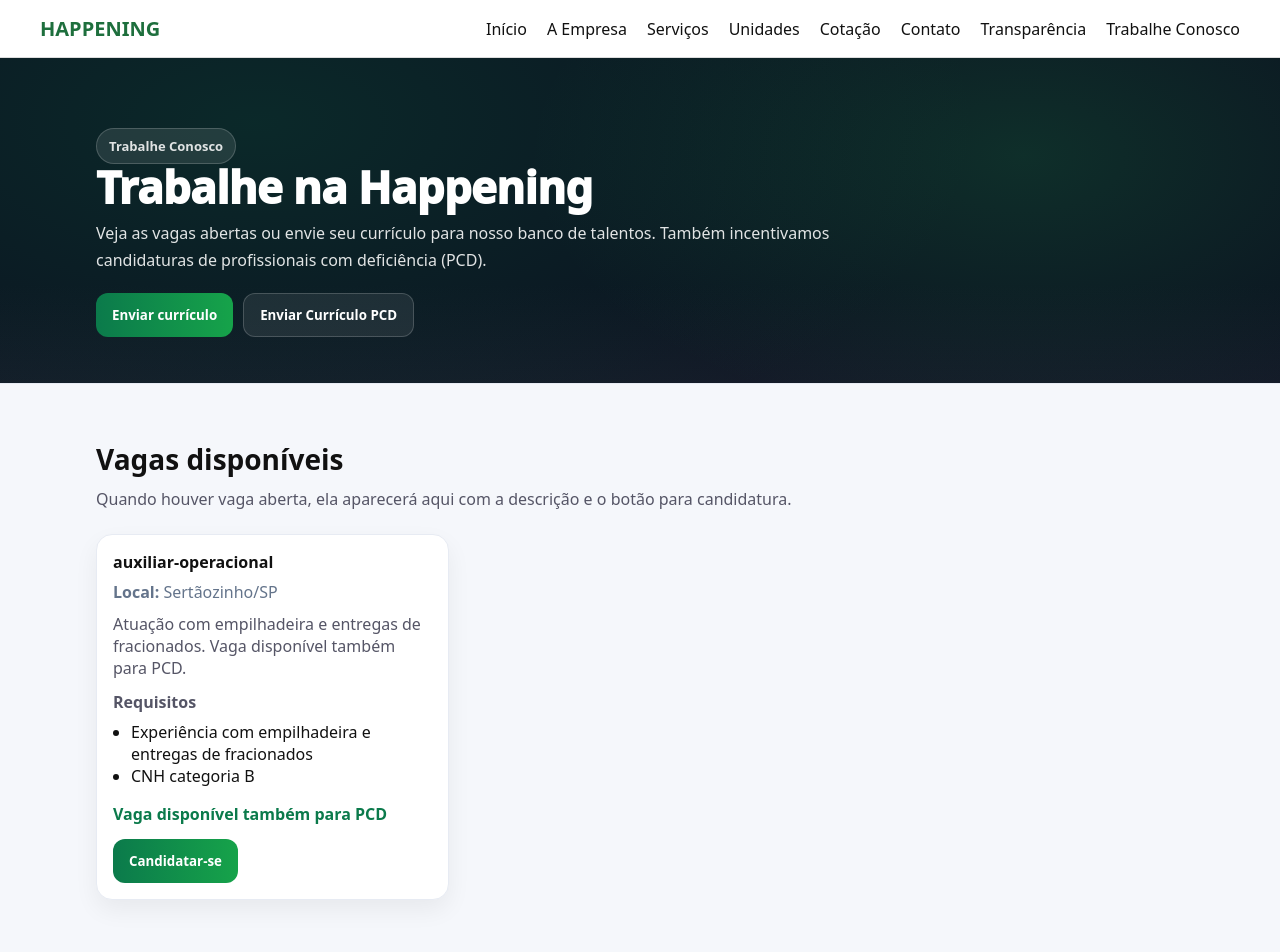
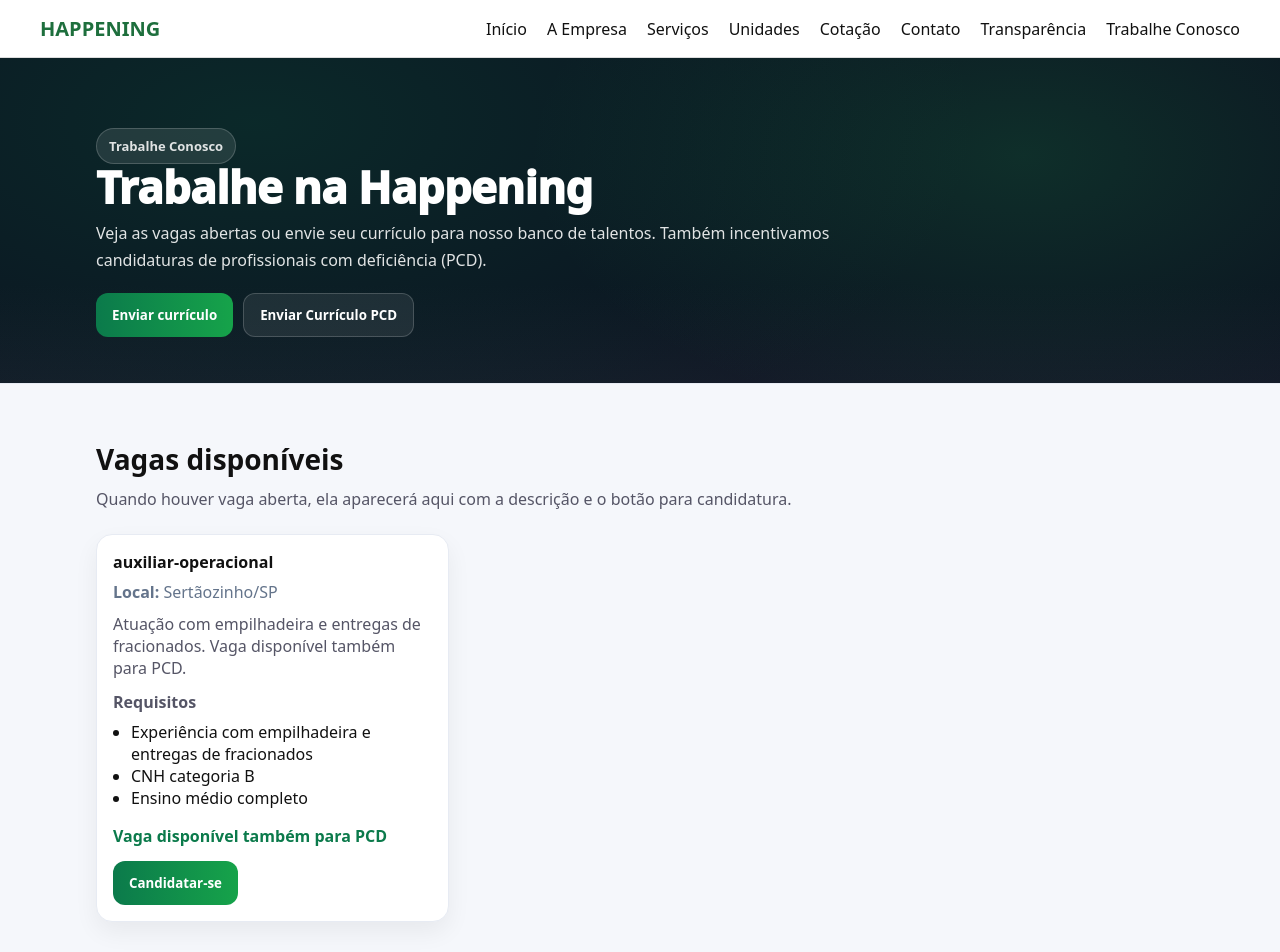
Before and after one commit to happeningti/site-happening, a Next.js app: page /trabalhe-conosco in a window 1280 px wide. Shown: the top 952 px of the page. Built offline with nearby package versions, Linux system fonts and the light colour scheme.

Commit message:
ensino méidoa

```diff
--- a/app/trabalhe-conosco/page.tsx
+++ b/app/trabalhe-conosco/page.tsx
@@ -34,6 +34,7 @@
     requisitos: [
       "Experiência com empilhadeira e entregas de fracionados",
       "CNH categoria B",
+      "Ensino médio completo"
     ],
     pcd: true,
     ativa: true,
```
